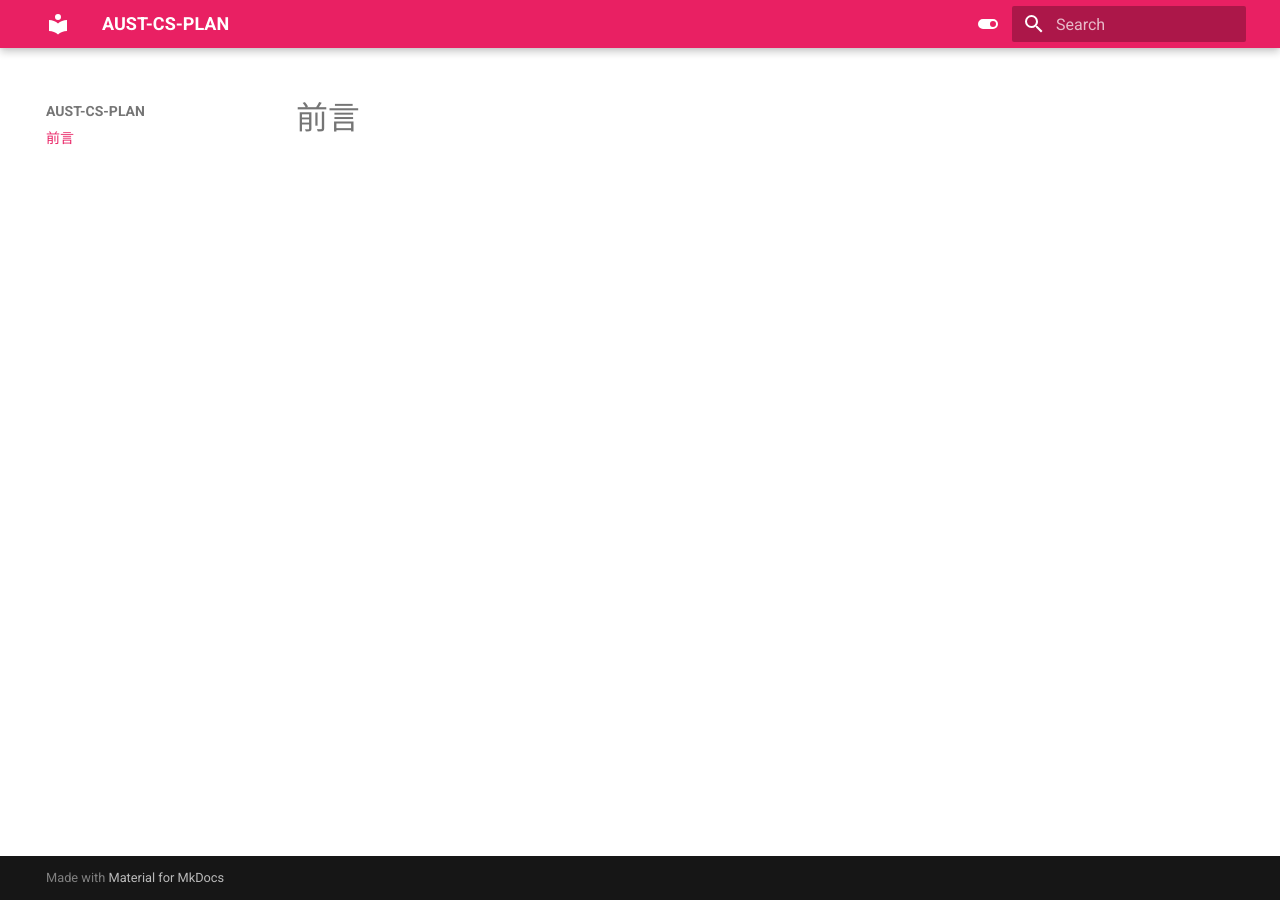
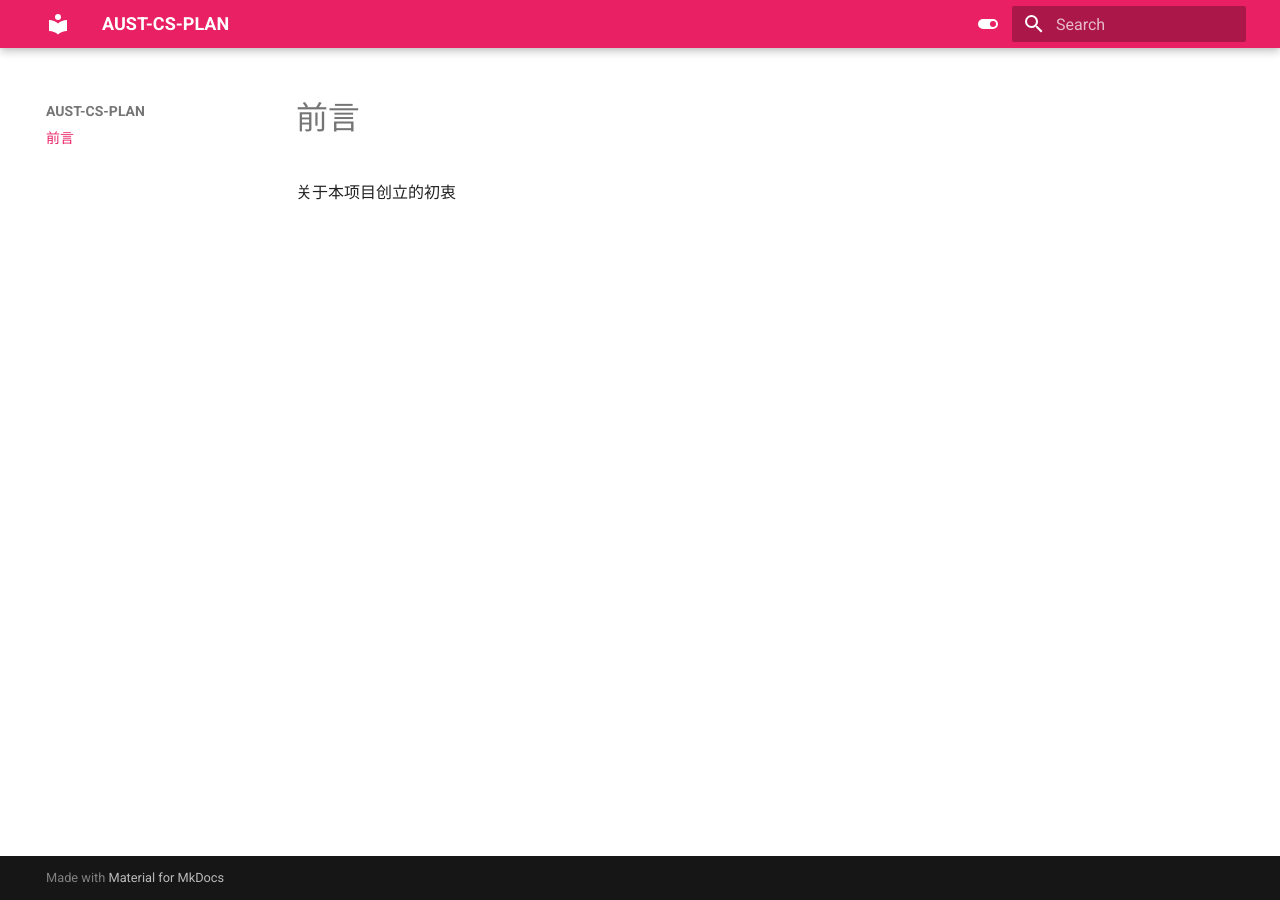
Before and after one commit to ForsakenDelusion/AUST-CS-Plan, an MkDocs documentation site: the page built from docs/index.md, in a window 1280 px wide. Built offline with MkDocs 1.6.1 and Material for MkDocs 9.7.7, drawn with Linux system fonts in a browser that asks for light colours.

Commit message:
update index

```diff
--- a/docs/index.md
+++ b/docs/index.md
@@ -1 +1,2 @@
 # 前言
+关于本项目创立的初衷
```
